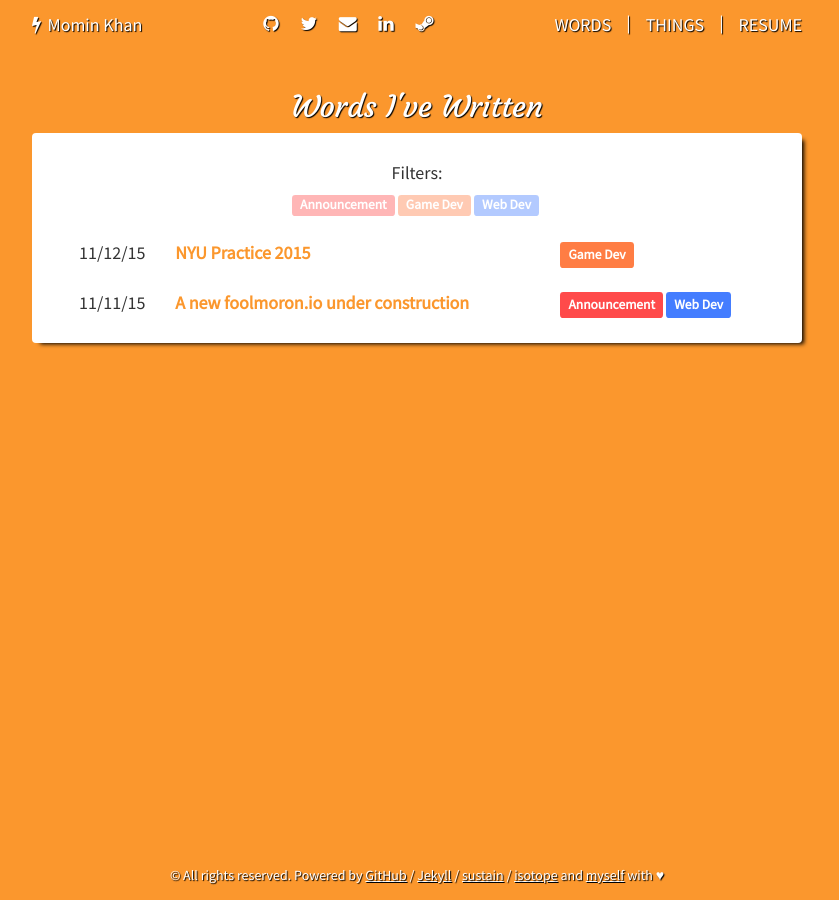
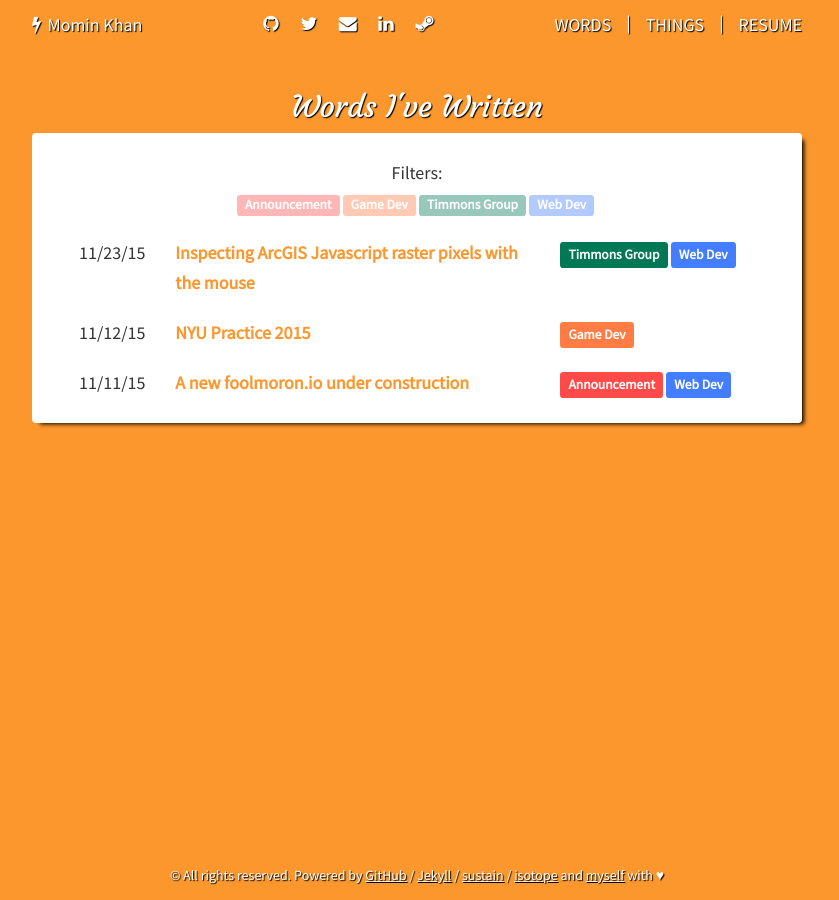
Before and after one commit to foolmoron/foolmoron.github.io, a Jekyll site: the page built from words.html, in a window 1280 px wide. Shown: the whole page, without its empty margins (223-1062 px from the left). Built offline with Jekyll 4.4.1, drawn with Linux system fonts in a browser that asks for light colours; nearby versions of some CDN libraries; Markdown is read by kramdown in place of the engine named in the settings; part of the change alters nothing that is shown.

Commit message:
Added timmons arcgis cross-post

```diff
--- /dev/null
+++ b/_posts/2015-11-23-inspecting-arcgis-js-pixels.md
@@ -0,0 +1,209 @@
+---
+layout: post
+title: Inspecting ArcGIS Javascript raster pixels with the mouse
+color: '#007755'
+tags:
+- Timmons Group
+- Web Dev
+---
+
+*This is a cross-post from the Timmons Group [Innovate Blog](http://www.timmons.com/news/blog). The original post can be found [here](http://www.timmons.com/news/blog/inspecting-arcgis-javascript-raster-pixels-with-the-mouse).*
+
+One of the primary purposes of our Wildfire Risk Assessment Portal (WRAP) web app is to let users view and analyze various raster data layers on a map. With so many colors on these raster layers, sometimes upwards of 40, it's important to provide a legend to give the user a quick and easy way to make sense of the data.
+
+The typical legend solution is an additional page or panel next to the map that lists various shapes and colors describing the data on the map. These are very useful in printed maps, but they can be cumbersome, unintuitive, and boring in a fully interactive javascript app on a computer or phone browser.
+
+<p style="text-align: center;">
+  <img alt="" class="align-none" onmouseout="this.style.width='550px'" onmouseover="this.style.width='100%'" src="http://www.timmons.com/uploads/legendold.png" style="width: 100%; height: auto; transition: all 0.25s;">
+</p>
+<p style="text-align: center;">
+  <i>Map with a legend from one of ESRI's ArcGIS Javascript samples. Source: </i><a href="http://developers.arcgis.com/javascript/samples/widget_legend/" target="_blank"><i>developers.arcgis.com/javascript/samples/widget_legend</i></a>
+</p>
+
+It's difficult to discern between similar shapes and colors on the legend, and the user constantly has to look back and forth between the important data on the map, and the legend off to the side. There is also often no context to the legend, and no particular order in which items are displayed. It's just not a great use of valuable space on the screen, especially on small mobile screens.
+
+For AZWRAP (our WRAP application designed for the Arizona Forestry Service), we tried to come up with a more modern style of legend that took advantage of the dynamic and interactive nature of the web. The result is a very minimal horizontal legend that uses the user's mouse (or touch) input to display the relevant legend information immediately as the user needs it.
+
+<p style="text-align: center;">
+  <img alt="" class="align-none" onmouseout="this.style.width='550px'" onmouseover="this.style.width='100%'" src="http://www.timmons.com/uploads/2015-10-22_10-23-17.gif" style="width: 550px; height: auto; transition: all 0.25s;">
+</p>
+<p style="text-align: center;">
+  <img alt="" class="align-none" onmouseout="this.style.width='550px'" onmouseover="this.style.width='100%'" src="http://www.timmons.com/uploads/2015-10-22_12-22-03.gif" style="width: 550px; height: auto; transition: all 0.25s;">
+</p>
+<p style="text-align: center;">
+  <i>Examples of the Wildfire Risk Assessment Portal dynamic legend in action. There can be over 40 legend items, and it even works with the layer swipe widget!</i>
+</p>
+
+As the user moves the mouse around the map, the legend automatically inspects the raster pixel data that is under the mouse and highlights the relevant legend item. This is based on the simple principle that when the user moves their mouse to a location, it's a strong signal that they are interested in whatever is at that location. That signal is all we need to display the information the user wants. No other input is required - it's like mind reading!
+
+This way, much more of the screen can be used for map data and other valuable information, and the user only sees the legend information that is immediately relevant at that moment. Subtle differences in raster colors can be easily distinguished with the mouse, and even layers with over 40 items can be read pretty easily. Best of all, the user automatically learns the functionality of this legend right when they interact with the map for the first time, with no additional instructions or tutorials. Panning, zooming, or even just accidentally dragging the mouse over the map is enough to trigger the dynamic legend popup, and the immediate feedback ensures the user makes the connection between the mouse input and the legend. We maximize the responsiveness and efficiency of reading the map and eliminate the confusion of the traditional style of legend.
+
+## The Code
+AZWRAP uses the ArcGIS Javascript 3.14 API to display raster data layers, so this code is specifically for use with [WebTiledLayer](https://developers.arcgis.com/javascript/jsapi/webtiledlayer.html). However, this method should basically work the same with any javascript mapping API, and it could even be applied to vector layers that are rendered with SVG with a bit of work. Also, this code is written in [CoffeeScript](http://coffeescript.org), which I highly recommend as a much nicer way to write javascript!
+
+At a high level, our goal is to read the RGB color of the pixel directly under the mouse, match the color with the corresponding legend item, and display the legend popup.
+
+We listen for mouse-move events on the ArcGIS map div to kick off all our pixel inspection logic. First, we need to figure out which ArcGIS layer we're actually interested in. Generally it is just the current layer that is displayed on the map, but in the case of swiped layers, there is some additional logic required to figure out which layer the mouse is hovering over.
+
+<div onmouseout="this.style.width='auto'" onmouseover="this.style.width='1000px'" style="background: rgb(255, 255, 255); border-width: 0.1em 0.1em 0.1em 0.8em; border-style: solid; border-color: gray; padding: 0.2em 0.6em; border-image: none; width: auto; overflow: auto;">
+  <pre style="margin: 0px; line-height: 125%; overflow: hidden; word-wrap: normal;">
+      inspectPixelUnderMouse: (e) -&gt;
+      <span style="color: rgb(0, 128, 0);"># grab the mouse position relative to the map div, using cross-browser convenience functions</span>
+      mousePos = x: getOffsetX(e), y: getOffsetY(e)
+
+      <span style="color: rgb(0, 128, 0);"># by default, the layer under the mouse is the currently displayed raster layer</span>
+      themeLayerUnderMouse = @currentThemeLayer
+
+      <span style="color: rgb(0, 128, 0);"># if we're swiping, figure out whether to use the swiped layer depending on mouse position and swipe type/position</span>
+      <span style="color: rgb(0, 0, 255);">if</span> @swipe? <span style="color: rgb(0, 128, 0);"># @swipe is an ArcGIS LayerSwipe object we have activated elsewhere</span>
+        layerSwipeDiv = @$(<span style="color: rgb(163, 21, 21);">'.LayerSwipe &gt; div'</span>)
+        useSwipedLayer = <span style="color: rgb(0, 0, 255);">switch</span> @swipe.type
+          <span style="color: rgb(0, 0, 255);">when</span> <span style="color: rgb(163, 21, 21);">'vertical'</span> <span style="color: rgb(0, 0, 255);">then</span> mousePos.x &lt; parseInt layerSwipeDiv.css <span style="color: rgb(163, 21, 21);">'left'</span>
+          <span style="color: rgb(0, 0, 255);">when</span> <span style="color: rgb(163, 21, 21);">'horizontal'</span> <span style="color: rgb(0, 0, 255);">then</span> mousePos.y &lt; parseInt layerSwipeDiv.css <span style="color: rgb(163, 21, 21);">'top'</span>
+          <span style="color: rgb(0, 0, 255);">when</span> <span style="color: rgb(163, 21, 21);">'scope'</span>
+            swipeHandleDiv = $(@swipe._moveableNode)
+            swipeHandleWidth = swipeHandleDiv.width()
+            swipeHandleHeight = swipeHandleDiv.height()
+            scopeCenterX = parseInt(swipeHandleDiv.css <span style="color: rgb(163, 21, 21);">'left'</span>) + swipeHandleWidth/2
+            scopeCenterY = parseInt(swipeHandleDiv.css <span style="color: rgb(163, 21, 21);">'top'</span>) + swipeHandleHeight/2
+            <span style="color: rgb(0, 128, 0);"># assume scope is a circle inside in the swipeHandleDiv... in reality there's a border, but it's small</span>
+            scopeRadius = swipeHandleWidth/2
+            distance2ToScopeCenter = (scopeCenterX - mousePos.x)**2 + (scopeCenterY - mousePos.y)**2
+            <span style="color: rgb(0, 128, 0);"># finally return the distance check</span>
+            distance2ToScopeCenter &lt; (scopeRadius*scopeRadius)
+
+      <span style="color: rgb(0, 0, 255);">if</span> useSwipedLayer
+        themeLayerUnderMouse = @swipedThemeLayer
+  </pre>
+</div>
+
+Once we have determined the layer that is under the mouse, we have to figure out which individual image tile the mouse is hovering over. In ArcGIS, each layer on the map has its own coordinate space that is determined by a CSS translate transformation. This transformation is adjusted as the user pans around the map to achieve the scrolling effect. Each image inside the layer is further translated into a grid formation.
+
+The mouse position we get from the mouse-move event is relative to the map div, so we need to project the mouse coordinate from *div space* into *layer space* and then further into *image space*. In linear 2D space, this is as easy as subtracting the layer and image translations from our *div space* mouse coordinate.
+
+<div onmouseout="this.style.width='auto'" onmouseover="this.style.width='1000px'" style="background: rgb(255, 255, 255); border-width: 0.1em 0.1em 0.1em 0.8em; border-style: solid; border-color: gray; padding: 0.2em 0.6em; border-image: none; width: auto; overflow: auto;">
+  <pre style="margin: 0px; line-height: 125%; overflow: hidden; word-wrap: normal;">
+      <span style="color: rgb(0, 128, 0);"># get the div of the current layer based on the unique id given to each layer</span>
+      currentLayerDiv = @$(<span style="color: rgb(163, 21, 21);">'#map_'</span> + themeLayerUnderMouse.id)
+      layerTranslate = getTranslate(currentLayerDiv[0]) <span style="color: rgb(0, 128, 0);"># parse the transform property of the map to get its XY translation</span>
+
+      <span style="color: rgb(0, 128, 0);"># check each image to see if the mouse is contained within its bounds</span>
+      currentLayerImages = $(<span style="color: rgb(163, 21, 21);">'img'</span>, currentLayerDiv)
+      <span style="color: rgb(0, 0, 255);">for</span> img <span style="color: rgb(0, 0, 255);">in</span> currentLayerImages
+        imgTranslate = getTranslate img <span style="color: rgb(0, 128, 0);"># parse the transform property of the image to get its XY translation within the layer's space</span>
+        <span style="color: rgb(0, 128, 0);"># project the mouse position into the invididual image's space by shifting it by the layer and image translation amounts</span>
+        mouseInImageSpaceX = mousePos.x - (layerTranslate.x + imgTranslate.x)
+        mouseInImageSpaceY = mousePos.y - (layerTranslate.y + imgTranslate.y)
+        <span style="color: rgb(0, 0, 255);">if</span> 0 &lt;= mouseInImageSpaceX &lt; img.width &amp;&amp; 0 &lt;= mouseInImageSpaceY &lt; img.height
+          <span style="color: rgb(0, 128, 0);"># the mouse position, projected into this image's space, is within the bounds of the image</span>
+  </pre>
+</div>
+
+Now that we know the image that the mouse is hovering over, and the exact pixel within that image, we can read the RGB pixel data from that image. The only way we can do this in the browser is to use the HTML5 [Canvas2D](https://developer.mozilla.org/en-US/docs/Web/API/CanvasRenderingContext2D) API, by first drawing the HTML image object on the canvas, then reading back the pixel data to get the individual RGB components.
+
+We need to add a hidden canvas element to the HTML. It seems silly to have a 1x1 canvas, but we are only going to draw and read exactly 1 pixel at a time, so that's all we need!
+
+<div onmouseout="this.style.width='auto'" onmouseover="this.style.width='1000px'" style="background: rgb(255, 255, 255); border-width: 0.1em 0.1em 0.1em 0.8em; border-style: solid; border-color: gray; padding: 0.2em 0.6em; border-image: none; width: auto; overflow: auto;">
+  <pre style="margin: 0px; line-height: 125%; overflow: hidden; word-wrap: normal;">
+  <span style="color: rgb(0, 0, 128); font-weight: bold;">&lt;canvas</span> <span style="color: rgb(255, 0, 0);">class=</span><span style="color: rgb(0, 0, 255);">"map-canvas"</span> <span style="color: rgb(255, 0, 0);">width=</span><span style="color: rgb(0, 0, 255);">1</span> <span style="color: rgb(255, 0, 0);">height=</span><span style="color: rgb(0, 0, 255);">1</span><span style="color: rgb(0, 0, 128); font-weight: bold;">&gt;&lt;/canvas&gt;</span>
+  </pre>
+</div>
+
+And now the coffeescript:
+
+<div onmouseout="this.style.width='auto'" onmouseover="this.style.width='1000px'" style="background: rgb(255, 255, 255); border-width: 0.1em 0.1em 0.1em 0.8em; border-style: solid; border-color: gray; padding: 0.2em 0.6em; border-image: none; width: auto; overflow: auto;">
+  <pre style="margin: 0px; line-height: 125%; overflow: hidden; word-wrap: normal;">
+        <span style="color: rgb(0, 128, 0);"># grab the canvas HTML object and get a 2D context from it</span>
+        mapCanvas = $(<span style="color: rgb(163, 21, 21);">'.map-canvas'</span>)[0]
+        mapCtx = mapCanvas.getContext(<span style="color: rgb(163, 21, 21);">'2d'</span>)
+
+        <span style="color: rgb(0, 128, 0);"># this tells the canvas to read from the image at coordinate (mouseInImageSpaceX, mouseInImageSpaceY) a square of 1x1 pixels</span>
+        <span style="color: rgb(0, 128, 0);"># and draw that square onto the canvas at coordinate (0, 0), providing us a 1x1 canvas with exactly the pixel we want from the image</span>
+        mapCtx.drawImage img, mouseInImageSpaceX, mouseInImageSpaceY, 1, 1, 0, 0, 1, 1
+
+        <span style="color: rgb(0, 128, 0);"># this reads from coordinate (0, 0) a 1x1 square of data, w</span><span style="color: rgb(0, 128, 0);">hich ends up being an array of just 4 numbers: [R, G, B, A]</span>
+        pixelData = mapCtx.getImageData(0, 0, 1, 1).data
+  </pre>
+</div>
+
+Finally, with the raw RGB values, we can figure out which legend item to pop up to the user. In our WRAP code, we have JSON (although I suppose it's CSON for coffeescript) objects that define the legend values for each raster layer. We use that data to map the inspected RGB value to a legend item.
+
+<div onmouseout="this.style.width='auto'" onmouseover="this.style.width='1000px'" style="background: rgb(255, 255, 255); border-width: 0.1em 0.1em 0.1em 0.8em; border-style: solid; border-color: gray; padding: 0.2em 0.6em; border-image: none; width: auto; overflow: auto;">
+  <pre style="margin: 0px; line-height: 125%; overflow: hidden; word-wrap: normal;">
+    wildfirethreat:
+      name: <span style="color: rgb(163, 21, 21);">'Wildfire Threat'</span>
+      inspectableLayerLegend: [
+        {label: <span style="color: rgb(163, 21, 21);">'Non-Burnable'</span>, rgb: [255, 255, 255]}
+        {label: <span style="color: rgb(163, 21, 21);">'Very Very Low'</span>, rgb: [150, 173, 127]}
+        {label: <span style="color: rgb(163, 21, 21);">'Very Low'</span>, rgb: [185, 215, 168]}
+        {label: <span style="color: rgb(163, 21, 21);">'Low'</span>, rgb: [215, 207, 158]}
+        {label: <span style="color: rgb(163, 21, 21);">'Low - Moderate'</span>, rgb: [255, 255, 190]}
+        {label: <span style="color: rgb(163, 21, 21);">'Moderate'</span>, rgb: [255, 211, 127]}
+        {label: <span style="color: rgb(163, 21, 21);">'Moderate - High'</span>, rgb: [255, 170, 0]}
+        {label: <span style="color: rgb(163, 21, 21);">'High'</span>, rgb: [255, 85, 0]}
+        {label: <span style="color: rgb(163, 21, 21);">'Very High'</span>, rgb: [207, 0, 0]}
+        {label: <span style="color: rgb(163, 21, 21);">'Extreme'</span>, rgb: [115, 0, 0]}
+      ]
+  </pre>
+</div>
+
+All kinds of effects can be triggered after matching the RGB value to a legend item. In our code we simply set a CSS class on the appropriate legend item div, and let the CSS animations do the rest. The possibilities are endless! Try to come up with a presentation of the legend that best fits your app's layout and gives the user the most relevant information.
+
+## CORS and IE10
+Of course, this method is not without its issues. In particular, there are several small quirks with [CORS](https://developer.mozilla.org/en-US/docs/Web/HTTP/Access_control_CORS) across Canvas2D, ArcGIS Javascript, and Internet Explorer 10 that create a perfect storm of trouble when trying to read pixel data from raster tile images.
+
+You will likely get this error about "cross-origin data" when trying to read from the canvas with getImageData: *<span style="color: red;">Unable to get image data from canvas because the canvas has been tainted by cross-origin data.</span>*
+
+This is because Canvas2D does not allow reading data after a cross-origin image (one that has been obtained from an external source) has been drawn onto the canvas. This includes map tiles, which are likely served from a separate server (a MapProxy server in our case) than the web server that the app is running on. However, if the server is configured to allow CORS and you obtain the images with the proper headers, then the app knows the images are safe and allows you to read their pixels using the canvas. There's a nice website dedicated to instructions for enabling CORS on servers [here](http://enable-cors.org/index.html).
+
+On the front-end, when fetching images, you set a flag on the HTML object to tell the browser to use CORS headers:
+
+<div onmouseout="this.style.width='auto'" onmouseover="this.style.width='1000px'" style="background: rgb(255, 255, 255); border-width: 0.1em 0.1em 0.1em 0.8em; border-style: solid; border-color: gray; padding: 0.2em 0.6em; border-image: none; width: auto; overflow: auto;">
+  <pre style="margin: 0px; line-height: 125%; overflow: hidden; word-wrap: normal;">
+      Javascript:
+      corsImage = <span style="color: rgb(0, 0, 255);">new</span> Image()
+      corsImage.crossOrigin = <span style="color: rgb(163, 21, 21);">'Anonymous'</span>
+      corsImage.src = <span style="color: rgb(163, 21, 21);">'example.com/maptile.png'</span>
+
+      HTML:
+      &lt;img crossorigin=<span style="color: rgb(163, 21, 21);">"anonymous"</span> src=<span style="color: rgb(163, 21, 21);">"example.com/maptile.png"</span> /&gt;
+  </pre>
+</div>
+
+ArcGIS Javascript has an [option](https://developers.arcgis.com/javascript/jshelp/inside_defaults.html) to enable CORS for certain servers, **but** it applies it incorrectly on images. If you notice in the example code, the *crossOrigin* property is set before the *src* property. This is required for the image request to have the proper CORS headers. Unfortunately, ArcGIS Javascript 3.14 sets *crossOrigin* after *src*. More details about this bug can be found in [this discussion](https://github.com/Esri/esri-leaflet/issues/563) about a similar bug in the ESRI Leaflet plugin.
+
+So we can't trust our mapping API to obtain CORS images properly, but we can easily re-download the image ourselves:
+
+<div onmouseout="this.style.width='auto'" onmouseover="this.style.width='1000px'" style="background: rgb(255, 255, 255); border-width: 0.1em 0.1em 0.1em 0.8em; border-style: solid; border-color: gray; padding: 0.2em 0.6em; border-image: none; width: auto; overflow: auto;">
+  <pre style="margin: 0px; line-height: 125%; overflow: hidden; word-wrap: normal;">
+    inspectPixelUnderMouse: (e) -&gt;
+      inspectImage = <span style="color: rgb(0, 0, 255);">new</span> Image()
+      inspectImage.crossOrigin = <span style="color: rgb(163, 21, 21);">'Anonymous'</span>
+      inspectImage.src = <span style="color: rgb(163, 21, 21);">'example.com/maptile.png'</span>
+      inspectImage.onload = () =&gt;
+        <span style="color: rgb(0, 128, 0);"># do all the image inspection logic in this callback</span>
+  </pre>
+</div>
+
+A callback-within-a-callback like this is a bit uglier than before, but it's not so bad. The big trouble comes when you discover that [IE10 does not support CORS for images drawn on the canvas](https://connect.microsoft.com/IE/feedback/details/789809/ie10-cors-headers-not-being-honoured-with-canvas-drawimage-and-getimagedata). If you only need to support IE11 or higher, consider yourself lucky and ignore the rest of this post! Sadly, AZWRAP required IE10 support, but fortunately there is a (very ugly) work around.
+
+Instead of setting the *src* URL of our CORS image directly, we have to request the image as a blob and use the blob URL on the image. This is such an outdated method of making AJAX requests that jQuery's ajax() doesn't even have an option to request a blob, so we have to manually construct an XHR request the long way:
+
+<div onmouseout="this.style.width='auto'" onmouseover="this.style.width='1000px'" style="background: rgb(255, 255, 255); border-width: 0.1em 0.1em 0.1em 0.8em; border-style: solid; border-color: gray; padding: 0.2em 0.6em; border-image: none; width: auto; overflow: auto;">
+  <pre style="margin: 0px; line-height: 125%; overflow: hidden; word-wrap: normal;">
+      xhr = <span style="color: rgb(0, 0, 255);">new</span> XMLHttpRequest()
+      xhr.onload = (e) =&gt;
+        inspectBlobURL = URL.createObjectURL(e.target.response)
+        <span style="color: rgb(0, 128, 0);"># set the image URL, which will trigger the image's onload function</span>
+        inspectImage.src = inspectBlobURL
+        <span style="color: rgb(0, 128, 0);"># and we have to manually release the object memory here</span>
+        URL.revokeObjectURL(inspectBlobURL)
+      xhr.open(<span style="color: rgb(163, 21, 21);">'GET'</span>, img.src, <span style="color: rgb(0, 0, 255);">true</span>) <span style="color: rgb(0, 128, 0);"># use the src URL of the map tile to obtain the blob</span>
+      xhr.responseType = <span style="color: rgb(163, 21, 21);">'blob'</span>
+      xhr.send()
+  </pre>
+</div>
+
+And with that, we can finally read pixel data of images even on browsers that don't support CORS!
+
+If you have any questions, comments or feedback on my writing/blogging skills, feel free to email me at [momin.khan@timmons.com](mailto:momin.khan@timmons.com) or tweet me [@foolmoron](https://twitter.com/foolmoron)!
--- a/static/css/tags.css
+++ b/static/css/tags.css
@@ -4,3 +4,4 @@
 .tag-Announcement { background-color: #FF4A4A; }
 .tag-Game_Dev { background-color: #FF7D44; }
 .tag-Web_Dev { background-color: #447DFF; }
+.tag-Timmons_Group { background-color: #007755; }
```
